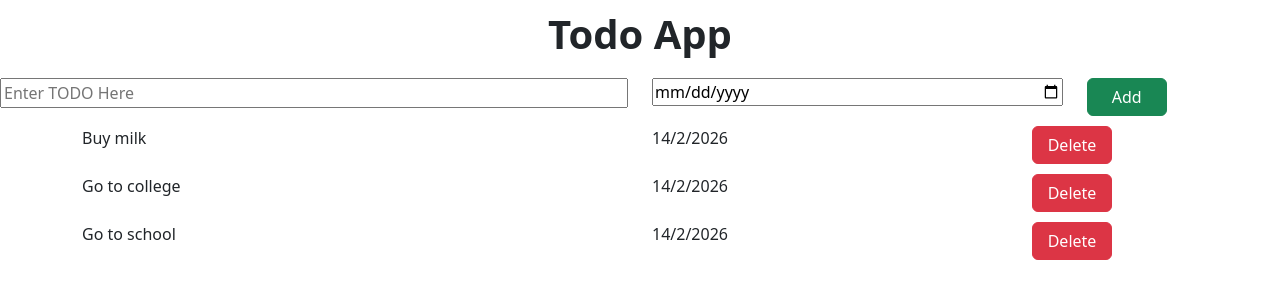
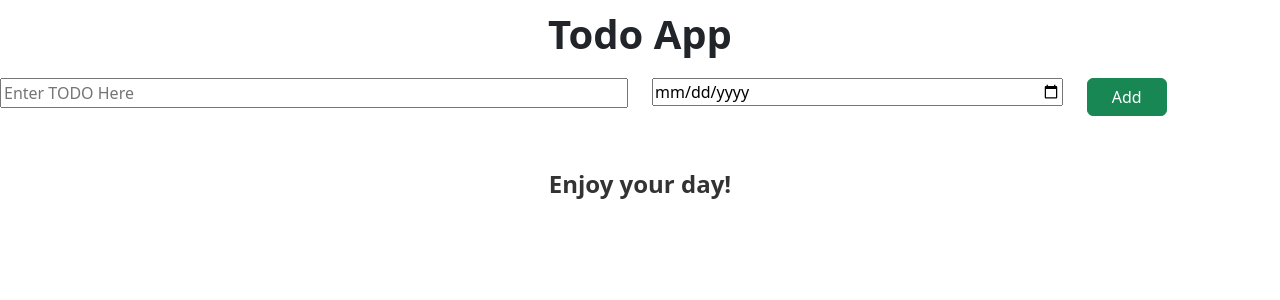
Before and after one commit to ansh-yadav-5/todo-app, a React (Vite) app: page / in a window 1280 px wide. Shown: the top 300 px of the page. Built offline with nearby package versions, Linux system fonts and the light colour scheme.

Commit message:
Final Step complete

```diff
--- a/src/App.jsx
+++ b/src/App.jsx
@@ -4,24 +4,12 @@ import "./App.css";
 
 import TodoItems from "./components/TodoItems";
 import { useState } from "react";
+import WelcomeMessage from "./components/WelcomeMessage";
 
 function App() {
-  const initialtodoItmes = [
-    {
-      name: "Buy milk",
-      dueDate: "14/2/2026",
-    },
-    {
-      name: "Go to college",
-      dueDate: "14/2/2026",
-    },
-    {
-      name: "Go to school",
-      dueDate: "14/2/2026",
-    },
-  ];
 
-  const [todoItmes, setTodoItems] = useState(initialtodoItmes);
+
+  const [todoItmes, setTodoItems] = useState([]);
 
   const handleNewItems = (itemName, itemDueDate) => {
     console.log(`New item Added: ${itemName} Date: ${itemDueDate}`);
@@ -29,11 +17,19 @@ function App() {
     setTodoItems(newTodoItems);
   };
 
+  const handleDeleteItem = (todoItemName) => {
+      const newTodoItems = todoItmes.filter((item) => item.name !== todoItemName);
+      setTodoItems(newTodoItems);
+
+
+  }
+
   return (
     <div className="todo-container">
       <AppName />
       <AddTodo onNewItem={handleNewItems} />
-      <TodoItems todoItems={todoItmes}></TodoItems>
+      {todoItmes.length === 0 && <WelcomeMessage todoItems={todoItmes}></WelcomeMessage>}
+      <TodoItems todoItems={todoItmes} onDeleteClick={handleDeleteItem}></TodoItems>
     </div>
   );
 }
--- a/src/components/TodoItem.jsx
+++ b/src/components/TodoItem.jsx
@@ -1,11 +1,11 @@
-function TodoItem({ todoDate, todoName }) {
+function TodoItem({ todoDate, todoName , onDeleteClick})  {
   return (
     <div className="container ">
       <div className="row kg-row">
         <div className="col-6">{todoName}</div>
         <div className="col-4">{todoDate}</div>
         <div className="col-2">
-          <button type="button" className="btn btn-danger kg-button">
+          <button type="button" className="btn btn-danger kg-button" onClick={() => onDeleteClick(todoName)}>
             Delete
           </button>
         </div>
--- a/src/components/TodoItems.jsx
+++ b/src/components/TodoItems.jsx
@@ -1,6 +1,6 @@
 import style from './TodoItems.module.css';
 import TodoItem from "./TodoItem";
-const TodoItems = ({ todoItems }) => {
+const TodoItems = ({ todoItems , onDeleteClick}) => {
   return (
     <div className={style.itemsContainer}>
       {todoItems.map((item, index) => (
@@ -8,6 +8,7 @@ const TodoItems = ({ todoItems }) => {
           key={index}
           todoDate={item.dueDate}
           todoName={item.name}
+          onDeleteClick={onDeleteClick}
         />
       ))}
     </div>
--- /dev/null
+++ b/src/components/WelcomeMessage.jsx
@@ -0,0 +1,8 @@
+import styles from './WelcomeMessage.module.css';
+
+
+const WelcomeMessage = () => {
+  return <p className={styles.welcomeMessage}>Enjoy your day!</p>
+}
+
+export default WelcomeMessage;
--- /dev/null
+++ b/src/components/WelcomeMessage.module.css
@@ -0,0 +1,7 @@
+.welcomeMessage {
+  font-size: 1.5rem;
+  color: #333;
+  text-align: center;
+  margin-top: 50px;
+  font-weight: 700;
+}
```
